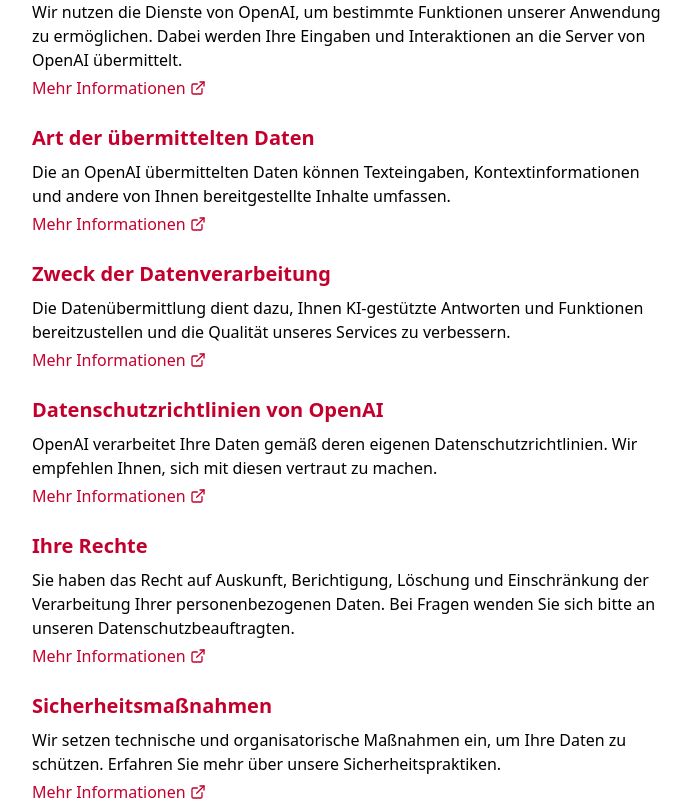
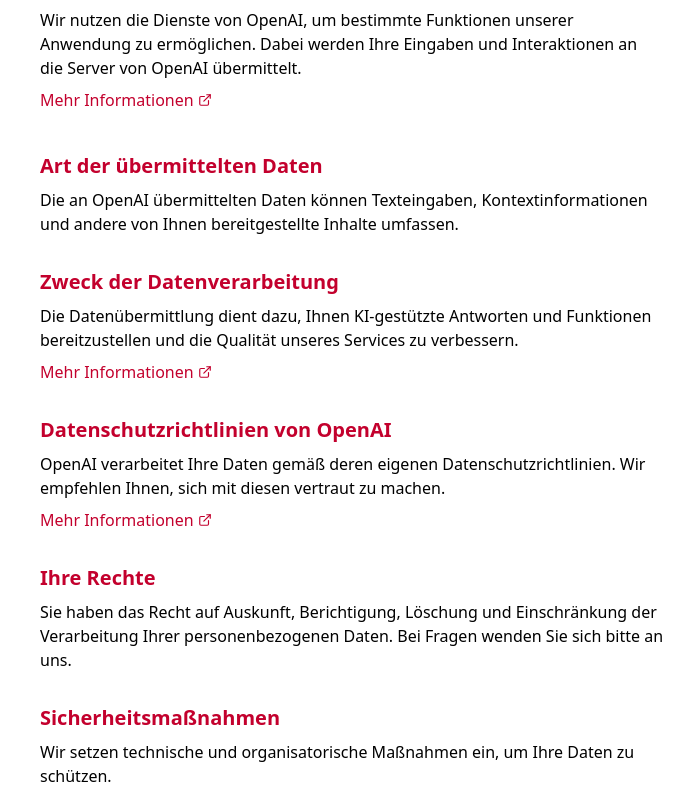
Before and after one commit to Hansehart/HanseGPT, a React (Vite) app in the folder frontend/artifact/: page /privacy in a window 1280 px wide. Shown: the part 272-1073 px from the top of the page, without its empty margins (288-981 px from the left). Built offline with nearby package versions, Linux system fonts and the light colour scheme.

Commit message:
add: privacy

```diff
--- a/frontend/artifact/src/pages/Privacy.tsx
+++ b/frontend/artifact/src/pages/Privacy.tsx
@@ -1,18 +1,19 @@
+import React from 'react';
 import { ExternalLink, Shield } from 'lucide-react';
 
 const PrivacyItem = ({ title, content, link }) => (
-  <div className="mb-6">
-    <h3 className="text-xl font-semibold text-[#c3002d] mb-2">{title}</h3>
-    <p className="mb-1">{content}</p>
+  <div className="mb-8 md:mb-10">
+    <h3 className="text-lg md:text-xl font-semibold text-[#c3002d] mb-2">{title}</h3>
+    <p className="mb-2 text-sm md:text-base">{content}</p>
     {link && (
       <a
         href={link}
         target="_blank"
         rel="noopener noreferrer"
-        className="text-[#c3002d] hover:underline inline-flex items-center"
+        className="text-[#c3002d] hover:underline inline-flex items-center text-sm md:text-base"
       >
         Mehr Informationen
-        <ExternalLink size={16} className="ml-1" />
+        <ExternalLink size={14} className="ml-1" />
       </a>
     )}
   </div>
@@ -21,15 +22,16 @@
 const Privacy = () => {
   return (
     <div className="min-h-screen bg-white flex flex-col">
-      <div className="h-16 bg-[#c3002d]"></div>
-      <div className="flex-grow container mx-auto px-4 py-8 max-w-2xl">
-        <h1 className="text-3xl font-bold text-[#c3002d] mb-8 flex items-center">
-          <Shield className="mr-2" size={32} />
+      <div className="h-12 md:h-16 bg-[#c3002d]"></div>
+      <div className="flex-grow container mx-auto px-4 md:px-6 py-6 md:py-8 max-w-2xl">
+        <h1 className="text-2xl md:text-3xl font-bold text-[#c3002d] mb-6 md:mb-8 flex items-center">
+          <Shield className="mr-2" size={24} />
           Datenschutzerklärung
         </h1>
-        <p className="mb-6">
+        <p className="mb-6 md:mb-8 text-sm md:text-base">
           Diese Datenschutzerklärung informiert Sie darüber, wie wir Ihre Daten verarbeiten und an OpenAI übermitteln.
         </p>
+        <div className="space-y-6 md:space-y-8">
           <PrivacyItem
             title="Datenübermittlung an OpenAI"
             content="Wir nutzen die Dienste von OpenAI, um bestimmte Funktionen unserer Anwendung zu ermöglichen. Dabei werden Ihre Eingaben und Interaktionen an die Server von OpenAI übermittelt."
@@ -38,7 +40,7 @@
           <PrivacyItem
             title="Art der übermittelten Daten"
             content="Die an OpenAI übermittelten Daten können Texteingaben, Kontextinformationen und andere von Ihnen bereitgestellte Inhalte umfassen."
-          link="https://openai.com/api/policies/api-data-usage"
+            link=""
           />
           <PrivacyItem
             title="Zweck der Datenverarbeitung"
@@ -52,14 +54,15 @@
           />
           <PrivacyItem
             title="Ihre Rechte"
-          content="Sie haben das Recht auf Auskunft, Berichtigung, Löschung und Einschränkung der Verarbeitung Ihrer personenbezogenen Daten. Bei Fragen wenden Sie sich bitte an unseren Datenschutzbeauftragten."
-          link="https://gdpr-info.eu/chapter-3/"
+            content="Sie haben das Recht auf Auskunft, Berichtigung, Löschung und Einschränkung der Verarbeitung Ihrer personenbezogenen Daten. Bei Fragen wenden Sie sich bitte an uns."
+            link=""
           />
           <PrivacyItem
             title="Sicherheitsmaßnahmen"
-          content="Wir setzen technische und organisatorische Maßnahmen ein, um Ihre Daten zu schützen. Erfahren Sie mehr über unsere Sicherheitspraktiken."
-          link="https://openai.com/security"
+            content="Wir setzen technische und organisatorische Maßnahmen ein, um Ihre Daten zu schützen. "
+            link=""
           />
+        </div>
       </div>
     </div>
   );
```
Lines whose indentation alone changed are shown as unchanged.
